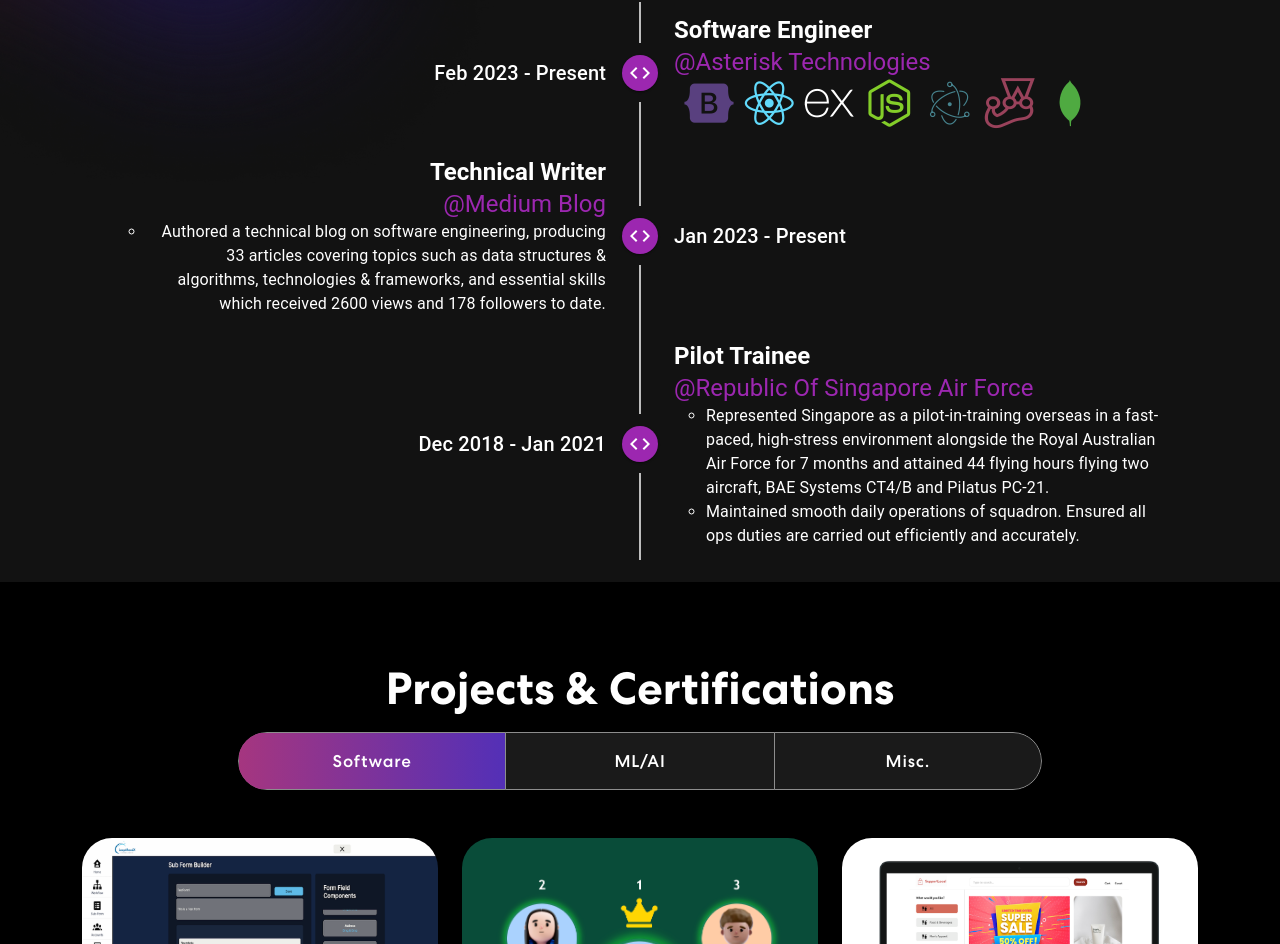
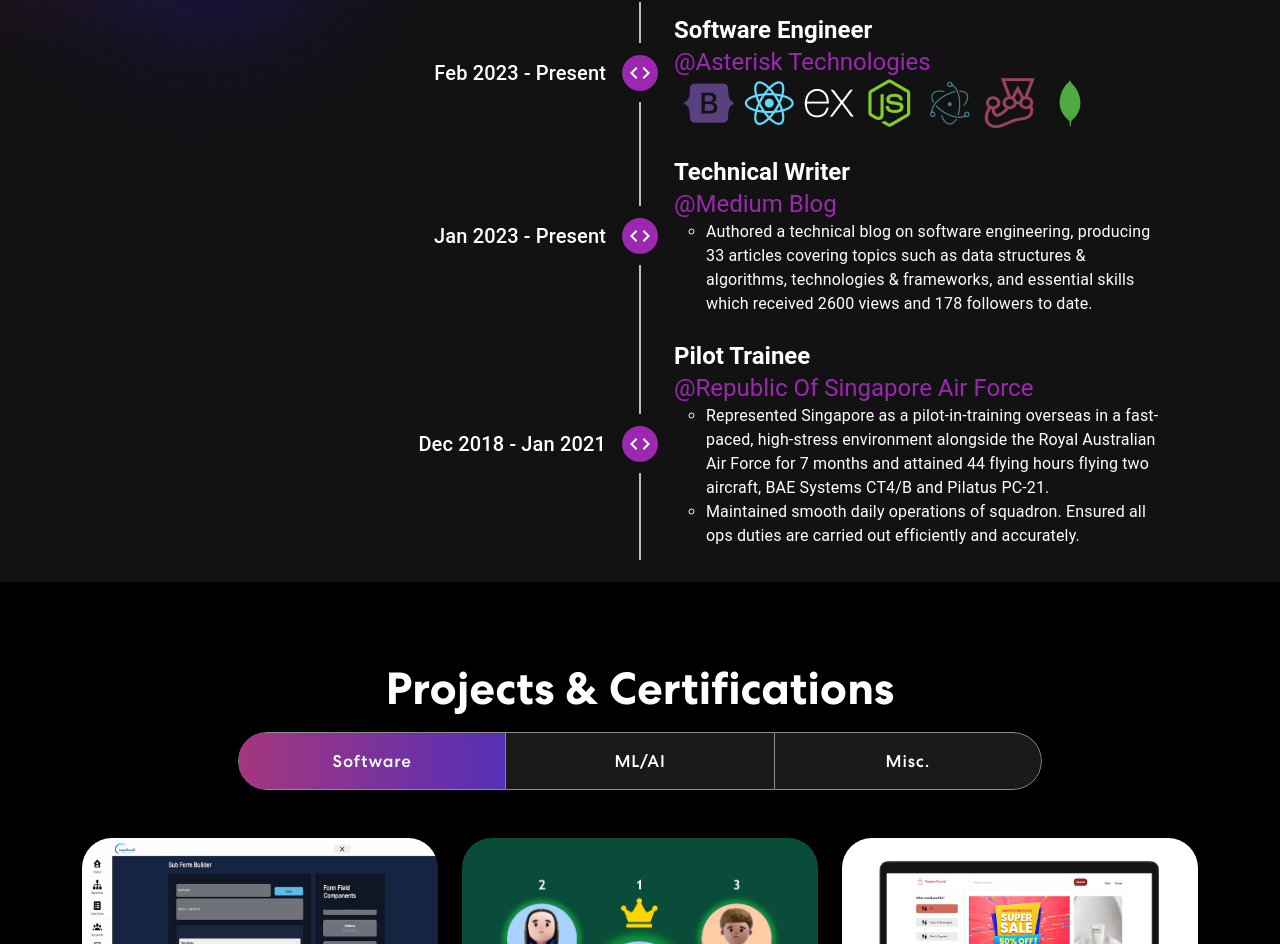
Before and after one commit to xavierkoo/xavierkoo.github.io, a React (Create React App) app: page / in a window 1280 px wide. Shown: the part 1693-2637 px from the top of the page. Built offline with nearby package versions, Linux system fonts and the light colour scheme; what react-cursor-custom would draw is missing.

Commit message:
feat: move positions of timeline

```diff
--- a/src/components/Experience.js
+++ b/src/components/Experience.js
@@ -21,7 +21,7 @@ export const Experience = () => {
                         <h2 className="m-5" style={{ fontSize: '45px', fontWeight: '700', textAlign: 'center' }}>
                             Experiences
                         </h2>
-                            <Timeline position="alternate">
+                            <Timeline position="right">
                                 <TimelineItem>
                                     <TimelineOppositeContent
                                     sx={{ m: "auto 0" }}
@@ -72,7 +72,6 @@ export const Experience = () => {
                                     <Typography  fontWeight="bold" variant="h5" component="span">
                                     Technical Writer <Typography variant="h5" color="secondary">@Medium Blog</Typography>
                                     </Typography>
-
                                     <ul>
                                         <li>
                                             <Typography>
@@ -81,7 +80,6 @@ export const Experience = () => {
                                             </Typography>
                                         </li>
                                     </ul>
-
                                     </TimelineContent>
                                 </TimelineItem>
                                 <TimelineItem>
```
Lines whose indentation alone changed are shown as unchanged.
